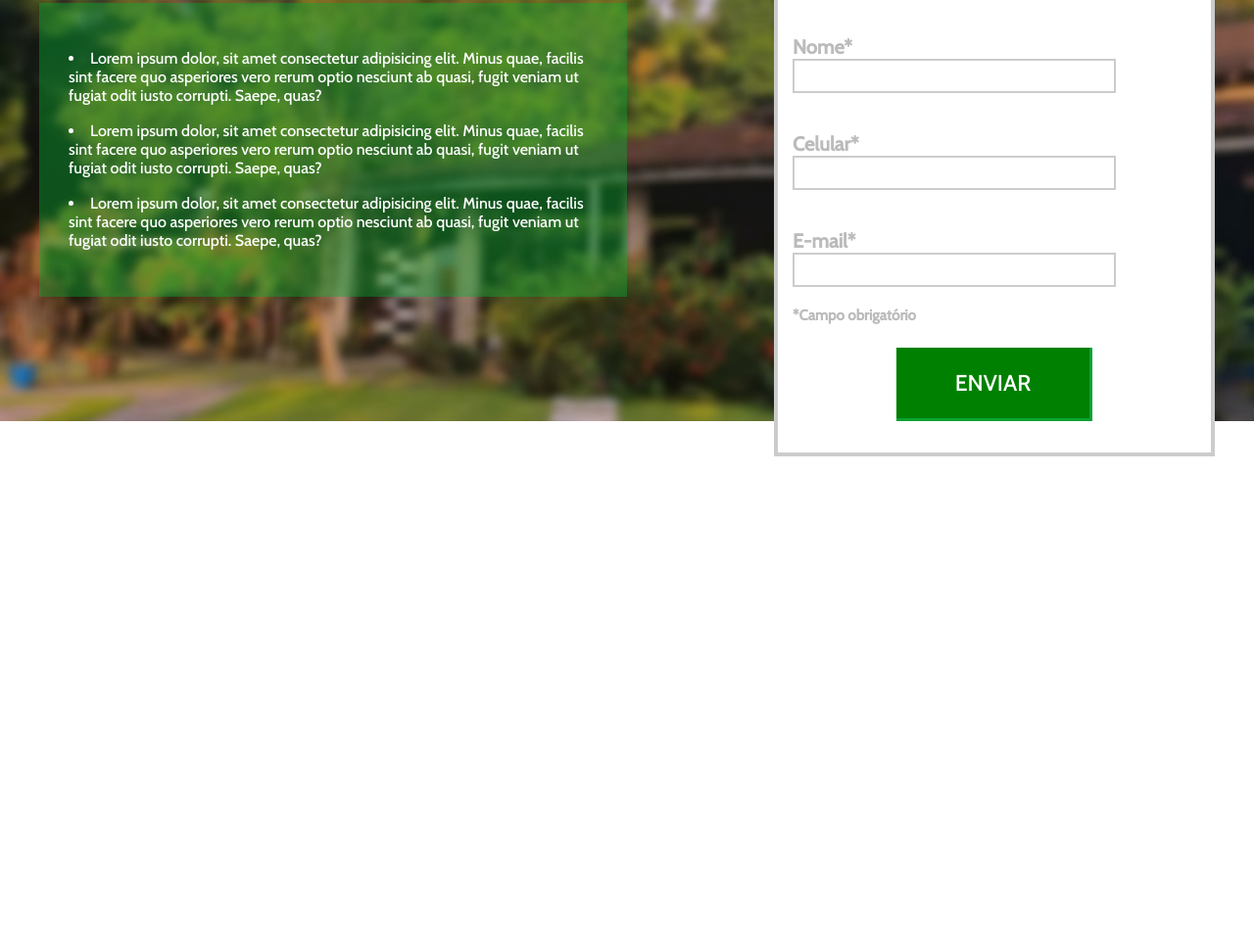
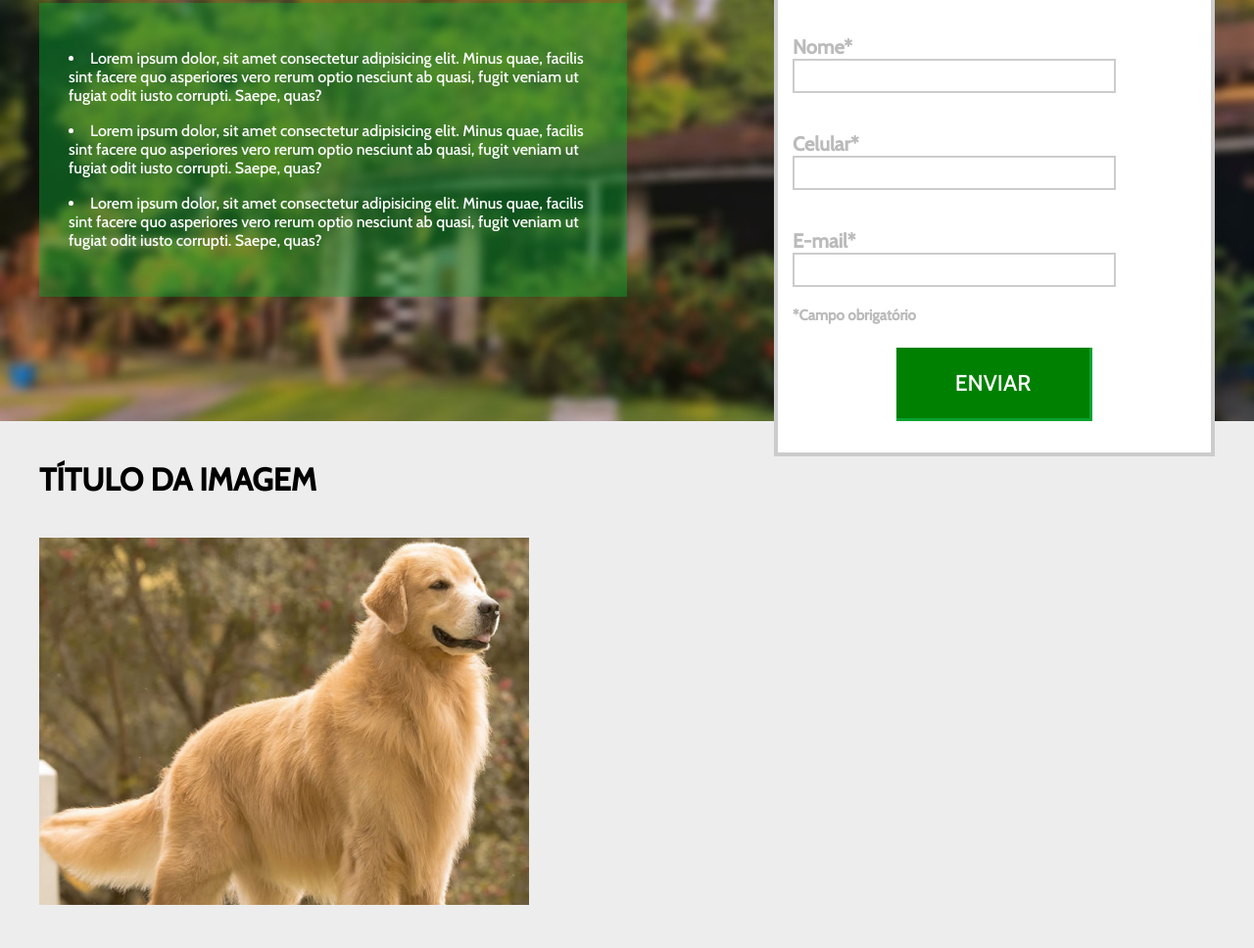
Before and after one commit to bernardcavaleiro/BdP-LadingPage, a plain HTML site: page Meu-Site/index.html in a window 1280 px wide. Shown: the part 272-1240 px from the top of the page at 98% size. Before the commit the page ends 800 px from the top, so only its background shows below. Drawn offline with nearby package versions, Linux system fonts and the light colour scheme.

Commit message:
testando segunda parte da tela inicial

```diff
--- a/Meu-Site/css/style.css
+++ b/Meu-Site/css/style.css
@@ -17,7 +17,7 @@ html, body{
 .header{
     width: 100%;
     height: 145px;
-    background-color: #06c238;
+    background-color: #2bc454;
 }
 
 .header img{
@@ -120,3 +120,21 @@ html, body{
     margin-top: 17px;
 
 }
+
+.container-2{
+    padding: 40px 0;
+    background-color: #ededed;
+}
+
+.container-2 img{
+    display: inline-block;
+    width: 500px;
+    height: auto;
+    padding: 40px auto;
+    margin-top: 40px;
+}
+
+.container-2 h1{
+    border: 0;
+    margin: auto;
+}
--- a/Meu-Site/index.html
+++ b/Meu-Site/index.html
@@ -13,7 +13,7 @@
 
     <div class="header" >
        <div class="center">
-            <img src="images/logo.png" alt="">
+            <img src="images/logo.png">
        </div><!--center-->
     </div><!--header-->
 
@@ -54,5 +54,12 @@
         </div><!--center-->
     </div><!--container-banner-->
 
+    <div class="container-2">
+        <div class="center">
+            <h1>TÍTULO DA IMAGEM</h1>
+            <img src="images/dog1.png">
+        </div><!--center-->
+    </div><!--container-2-->
+
 </body>
 </html>
```
Also changed, not shown: Meu-Site/images/dog1.png (added).
